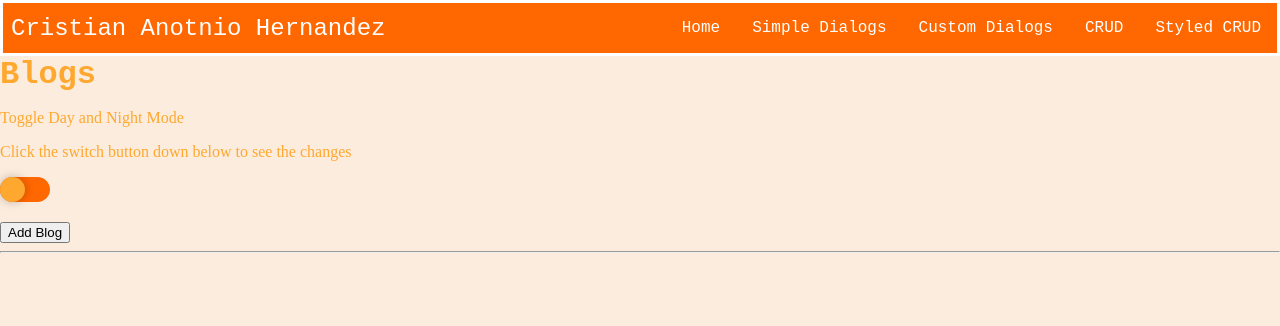
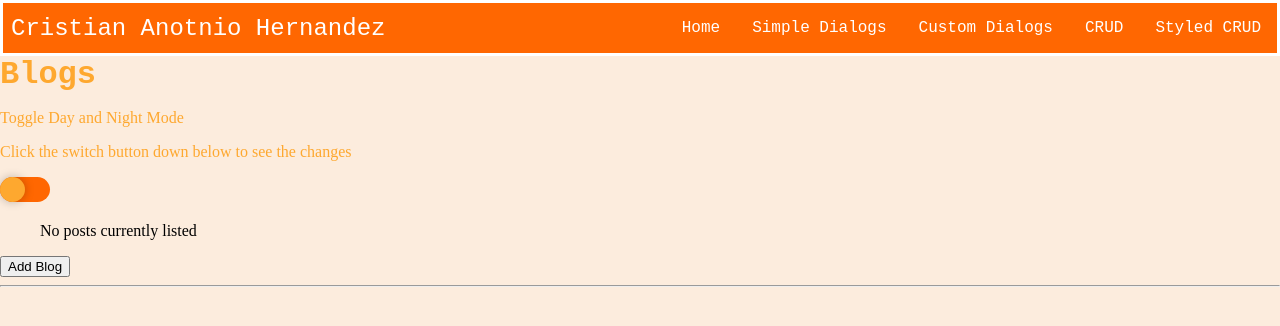
Before and after one commit to CristianAH/cse134hw4, a plain HTML site: page styledcrud.html in a window 1280 px wide. Drawn offline with nearby package versions, Linux system fonts and the light colour scheme.

Commit message:
Update styledcrud.html

```diff
--- a/styledcrud.html
+++ b/styledcrud.html
@@ -9,7 +9,7 @@
     <meta name="viewport" content="width=device-width, initial-scale=1.0">
     <script type="text/javascript" src="/node_modules/dompurify/dist/purify.js"></script>
 
-    <script type="text/javascript" src="scripts/styledcustomdialogs.js"></script>
+    <script type="text/javascript" src="scripts/styleCRUD.js"></script>
 
     <script src="scripts/index.js" defer></script>
     <link href="styles/styleC.css" rel="stylesheet">
```
